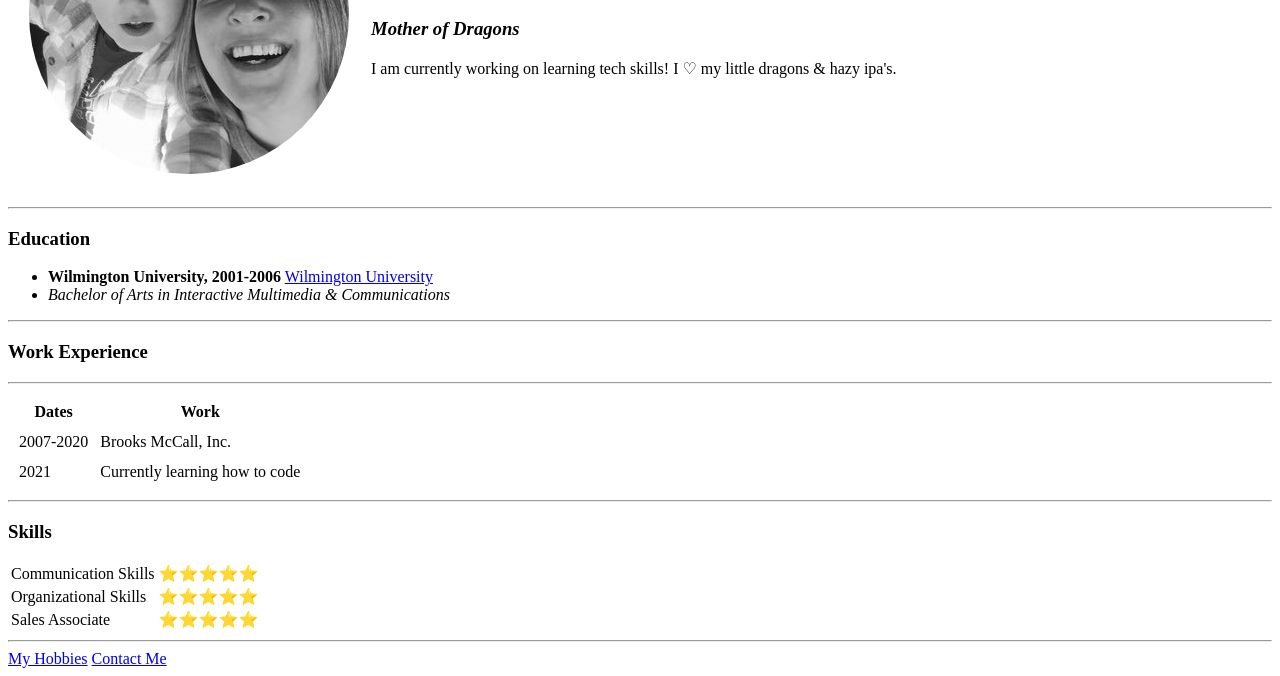
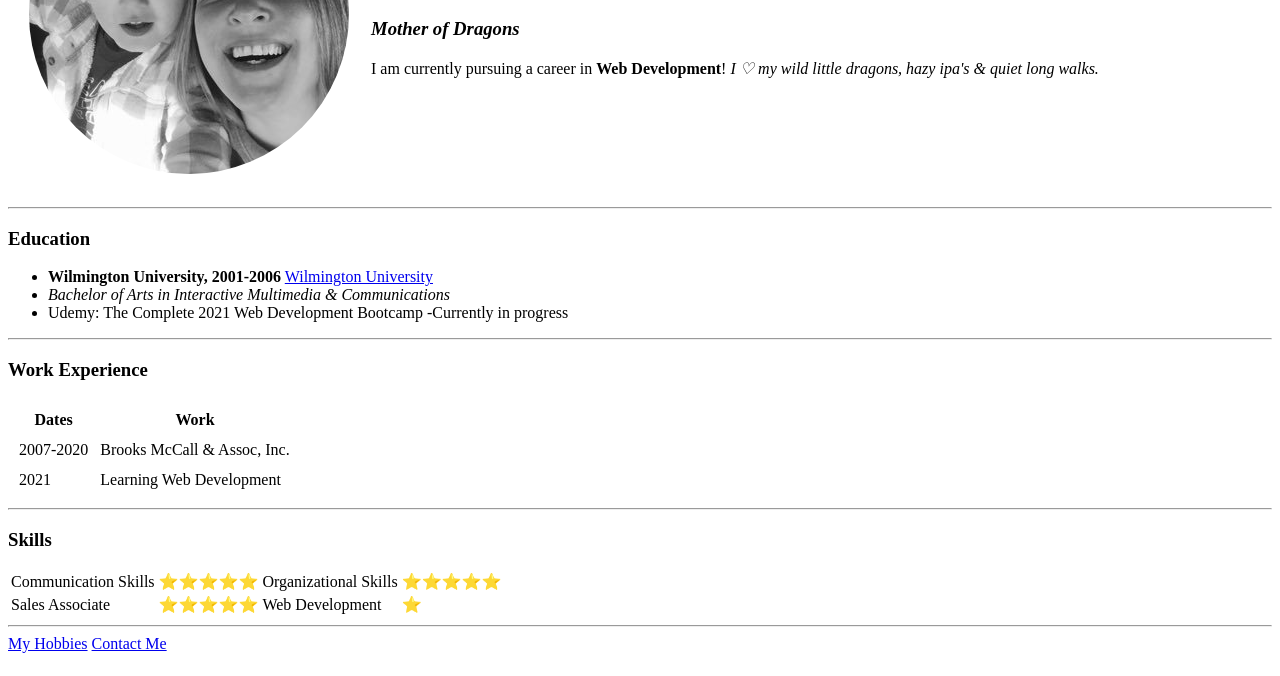
Before and after one commit to ryanboyes1015/cv, a plain HTML site: page index.html in a window 1280 px wide. Shown: the part 175-851 px from the top of the page. Drawn offline with Linux system fonts and the light colour scheme.

Commit message:
Add files via upload

```diff
--- a/index.html
+++ b/index.html
@@ -13,7 +13,7 @@
       <td>
         <h1>Ryan Boyes</h1>
         <h3><em>Mother of <strong>Dragons</strong></em></h3>
-        <p>I am currently working on learning tech skills! I ♡ my little dragons & hazy ipa's.</p>
+        <p>I am currently pursuing a career in <strong>Web Development</strong>! <em>I ♡ my wild little dragons, hazy ipa's & quiet long walks.</em></p>
       </td>
     </tr>
   </table>
@@ -23,10 +23,12 @@
   <ul>
     <li><strong>Wilmington University, 2001-2006</strong> <a href="https://www.wilmu.edu/">Wilmington University</a></li>
     <li><em>Bachelor of Arts in Interactive Multimedia & Communications</em></li>
+    <li>Udemy: The Complete 2021 Web Development Bootcamp -Currently in progress </li>
+
   </ul>
   <hr />
   <h3>Work Experience</h3>
-  <hr>
+
 
   <table cellspacing="10">
 
@@ -40,11 +42,11 @@
     <tbody>
       <tr>
         <td>2007-2020</td>
-        <td>Brooks McCall, Inc.</td>
+        <td>Brooks McCall & Assoc, Inc.</td>
       </tr>
       <tr>
         <td>2021</td>
-        <td>Currently learning how to code</td>
+        <td>Learning Web Development</td>
       </tr>
     </tbody>
 
@@ -56,14 +58,14 @@
     <tr>
       <td>Communication Skills</td>
       <td>⭐️⭐️⭐️⭐️⭐️</td>
-    </tr>
-    <tr>
       <td>Organizational Skills</td>
       <td>⭐️⭐️⭐️⭐️⭐️</td>
     </tr>
     <tr>
       <td>Sales Associate</td>
       <td>⭐️⭐️⭐️⭐️⭐️</td>
+      <td>Web Development</td>
+      <td>⭐️</td>
     </tr>
 
   </table>
```
Also changed, not shown: contact-me.html (+1 -1 lines), hobbies.html (+3 -1 lines).
